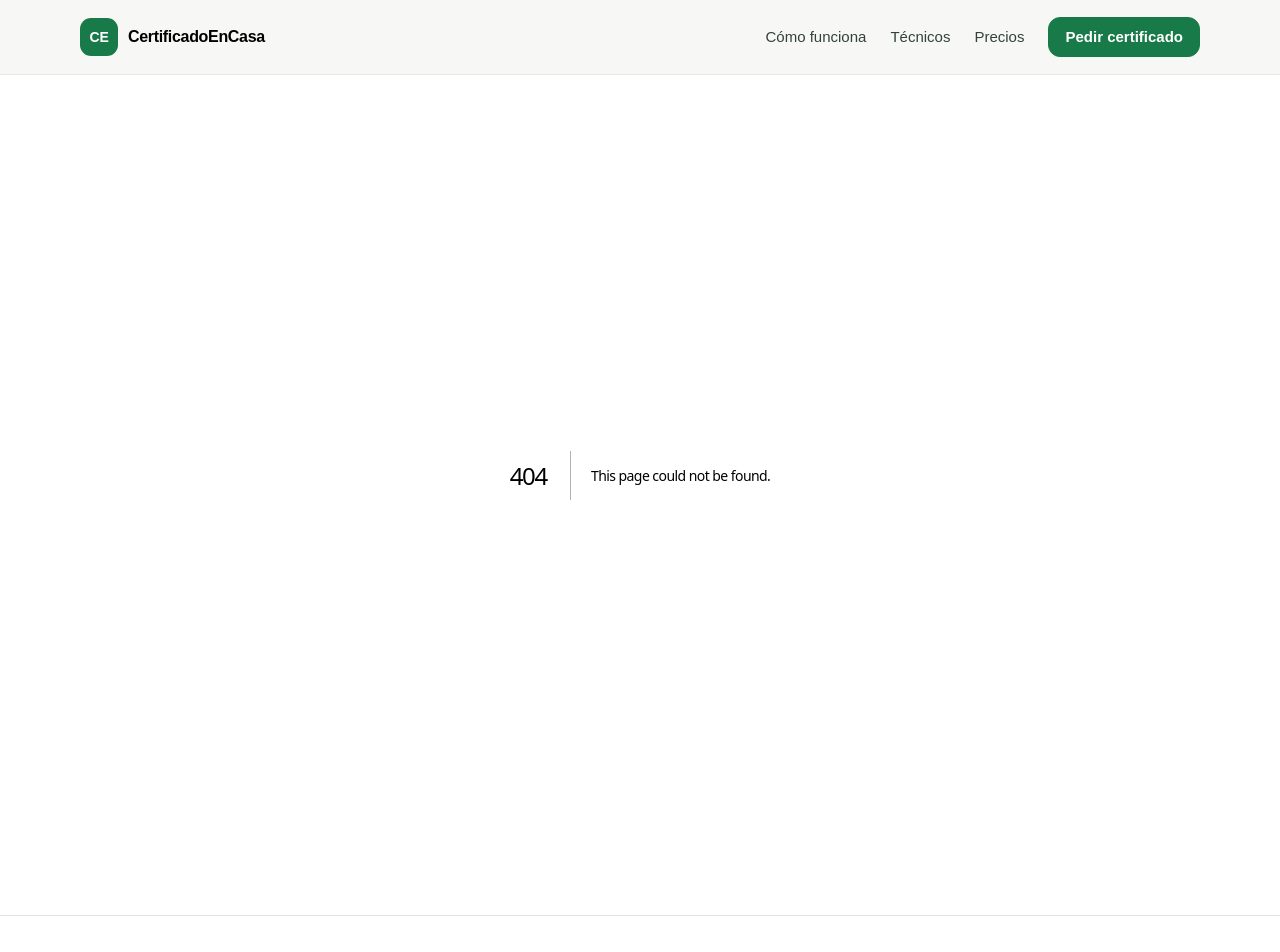
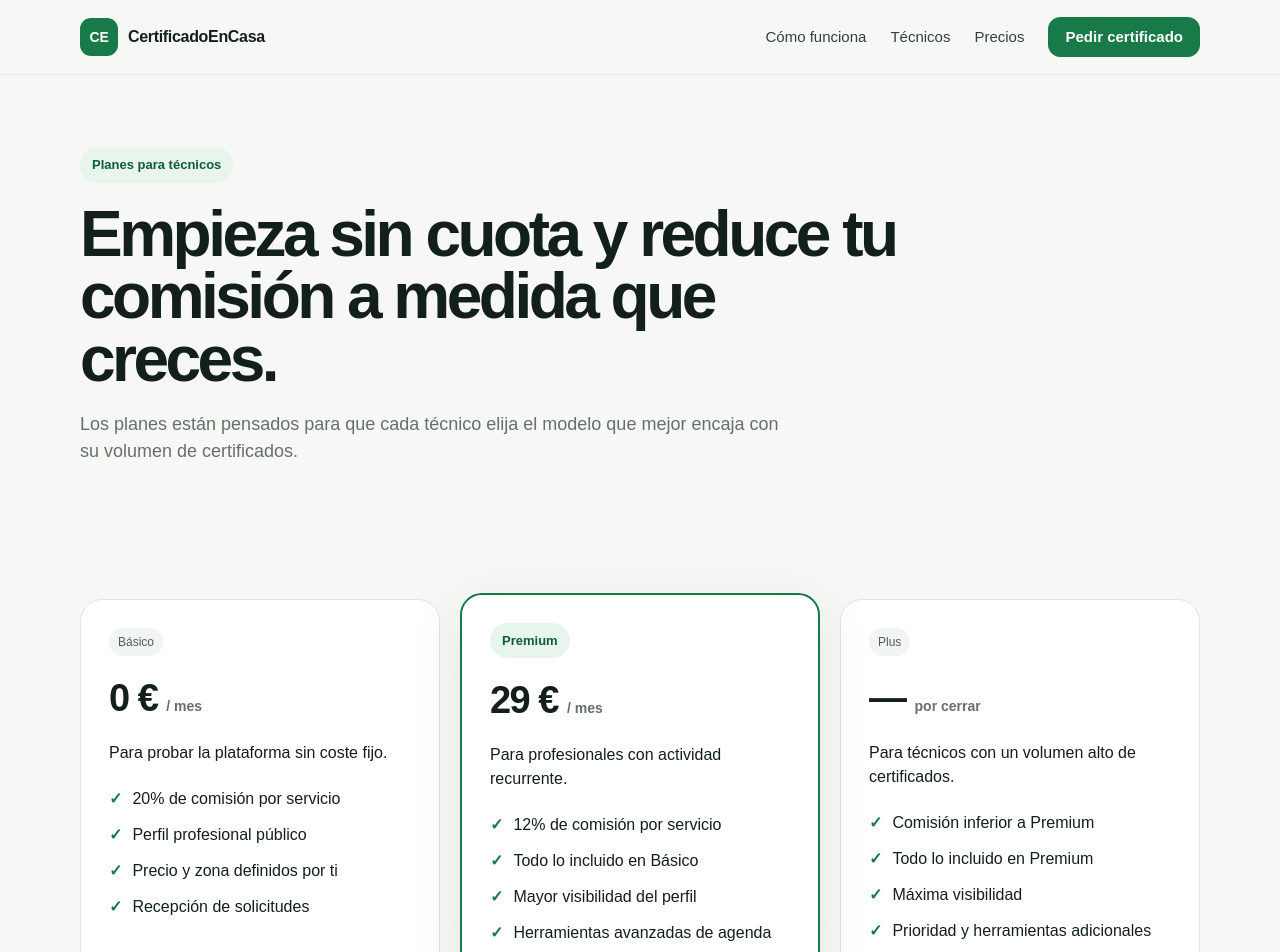
Before and after one commit to Javimenmes96/CertificadoEnCasa, a Next.js app: page /precios in a window 1280 px wide. Before the commit this address had no page. Shown: the top 952 px of the page. Built offline with nearby package versions, Linux system fonts and the light colour scheme.

Commit message:
Add technician pricing page

```diff
--- /dev/null
+++ b/app/precios/page.tsx
@@ -0,0 +1,56 @@
+import Link from "next/link";
+
+export default function PreciosPage() {
+  return (
+    <>
+      <section className="page-hero">
+        <div className="container">
+          <span className="eyebrow">Planes para técnicos</span>
+          <h1>Empieza sin cuota y reduce tu comisión a medida que creces.</h1>
+          <p>Los planes están pensados para que cada técnico elija el modelo que mejor encaja con su volumen de certificados.</p>
+        </div>
+      </section>
+      <section className="section">
+        <div className="container pricing-grid">
+          <article className="price-card">
+            <span className="tag">Básico</span>
+            <div className="plan-price">0 € <small>/ mes</small></div>
+            <p>Para probar la plataforma sin coste fijo.</p>
+            <ul className="check-list">
+              <li>20% de comisión por servicio</li>
+              <li>Perfil profesional público</li>
+              <li>Precio y zona definidos por ti</li>
+              <li>Recepción de solicitudes</li>
+            </ul>
+          </article>
+          <article className="price-card featured">
+            <span className="eyebrow">Premium</span>
+            <div className="plan-price">29 € <small>/ mes</small></div>
+            <p>Para profesionales con actividad recurrente.</p>
+            <ul className="check-list">
+              <li>12% de comisión por servicio</li>
+              <li>Todo lo incluido en Básico</li>
+              <li>Mayor visibilidad del perfil</li>
+              <li>Herramientas avanzadas de agenda</li>
+            </ul>
+          </article>
+          <article className="price-card">
+            <span className="tag">Plus</span>
+            <div className="plan-price">— <small>por cerrar</small></div>
+            <p>Para técnicos con un volumen alto de certificados.</p>
+            <ul className="check-list">
+              <li>Comisión inferior a Premium</li>
+              <li>Todo lo incluido en Premium</li>
+              <li>Máxima visibilidad</li>
+              <li>Prioridad y herramientas adicionales</li>
+            </ul>
+          </article>
+        </div>
+        <div className="container" style={{ marginTop: 34 }}>
+          <p style={{ color: "var(--muted)" }}>La contratación y el cobro de cuotas todavía no están activados en esta demo.</p>
+          <Link href="/tecnicos" className="button button-secondary">Volver a técnicos</Link>
+        </div>
+      </section>
+    </>
+  );
+}
```
